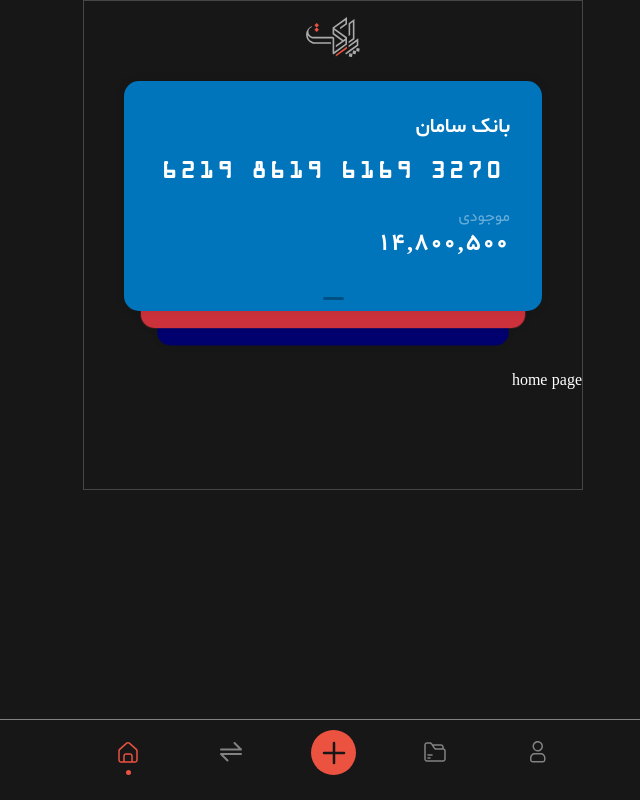
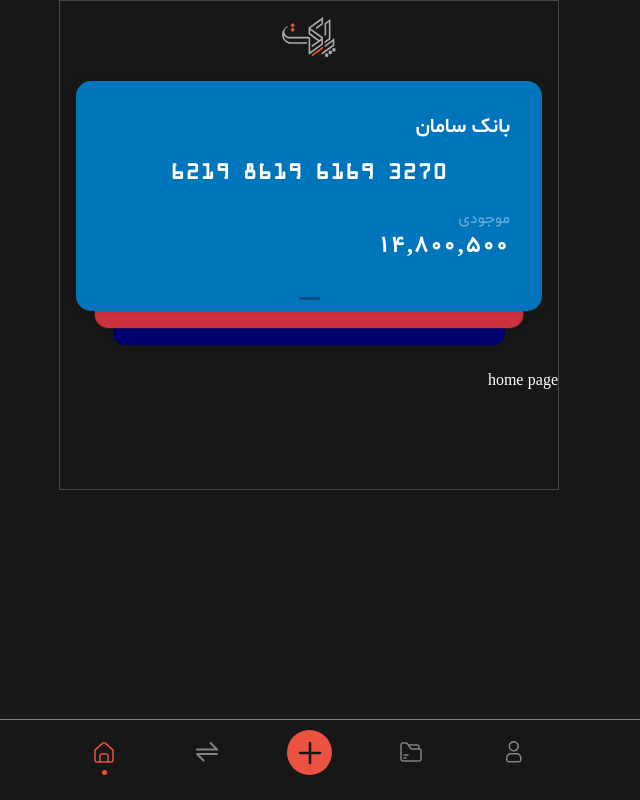
Before and after one commit to iamhosen/paket-app, a Nuxt app: page / in a window 1280 px wide. Shown: the whole page, without its empty margins (476-1116 px from the left). Built offline with nearby package versions, Linux system fonts and the light colour scheme.

Commit message:
slider bug fix

```diff
--- a/components/slider/Card.vue
+++ b/components/slider/Card.vue
@@ -12,7 +12,7 @@
     <div class="w-full h-full p-8 flex flex-col gap-y-4">
       <h3 class="text-xl">{{ card.title }}</h3>
       <span
-        class="font-xero ltr-number text-2xl text-center tracking-[0.15em]"
+        class="font-xero ltr-number text-[1.4em] text-center tracking-wider"
         >{{ card.cardNumber }}</span
       >
       <span class="flex flex-col">
@@ -86,10 +86,10 @@
       onmove: (event) => {
         const { interactMaxRotation, interactXThreshold } = this.$options.static
         const x = this.interactPosition.x + event.dx
-        let y = this.interactPosition.y + event.dy
+        const y = this.interactPosition.y + event.dy
 
-        if (y > 50) y = 50
-        else if (y < -50) y = -50
+        // if (y > 50) y = 50
+        // else if (y < -50) y = -50
 
         // console.log(y)
 
--- a/components/slider/CardStack.vue
+++ b/components/slider/CardStack.vue
@@ -1,5 +1,5 @@
 <template>
-  <div class="cards mx-10">
+  <div class="cards mx-4">
     <Card
       v-for="(card, index) in cards"
       :key="card.id"
```
